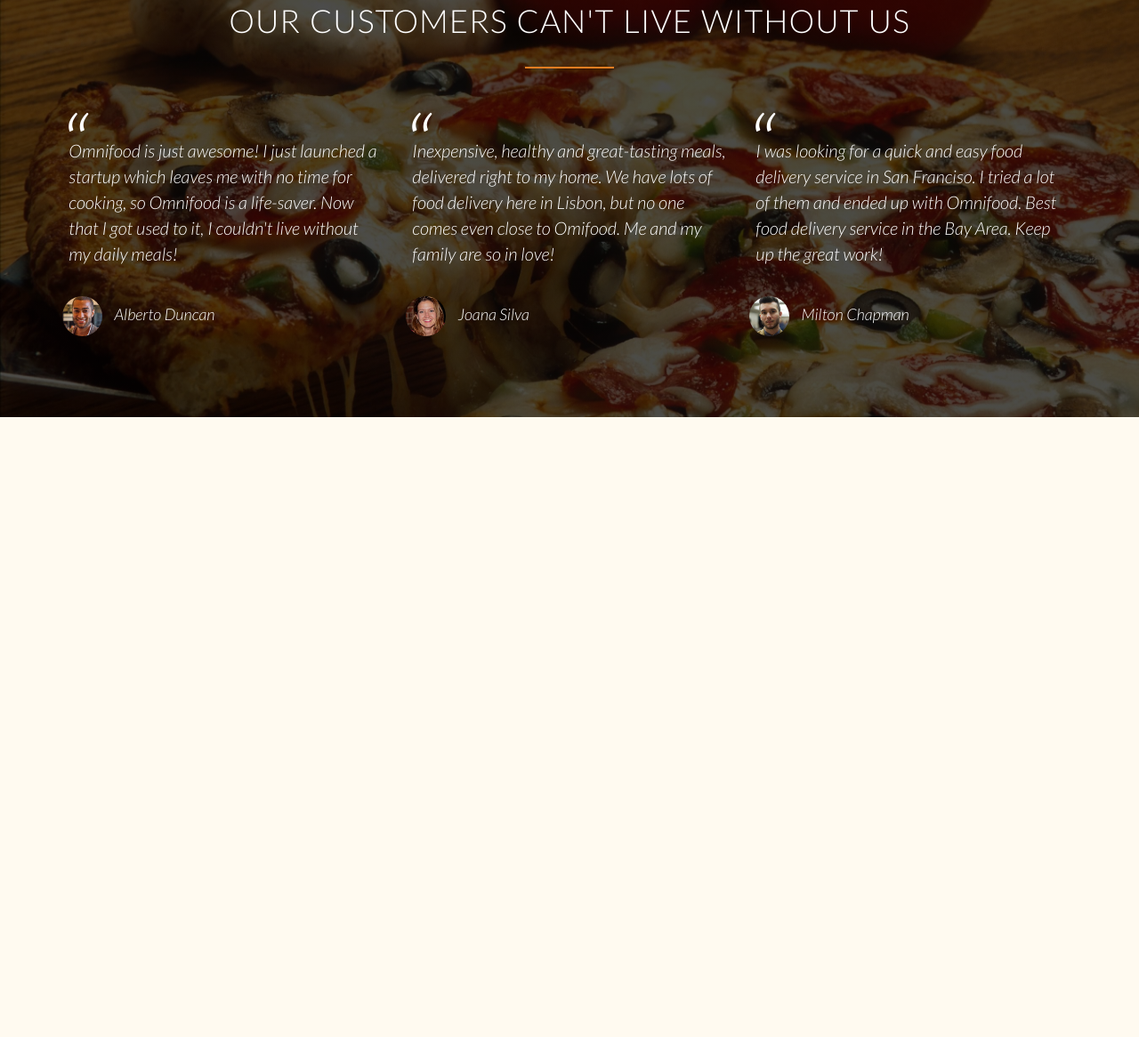
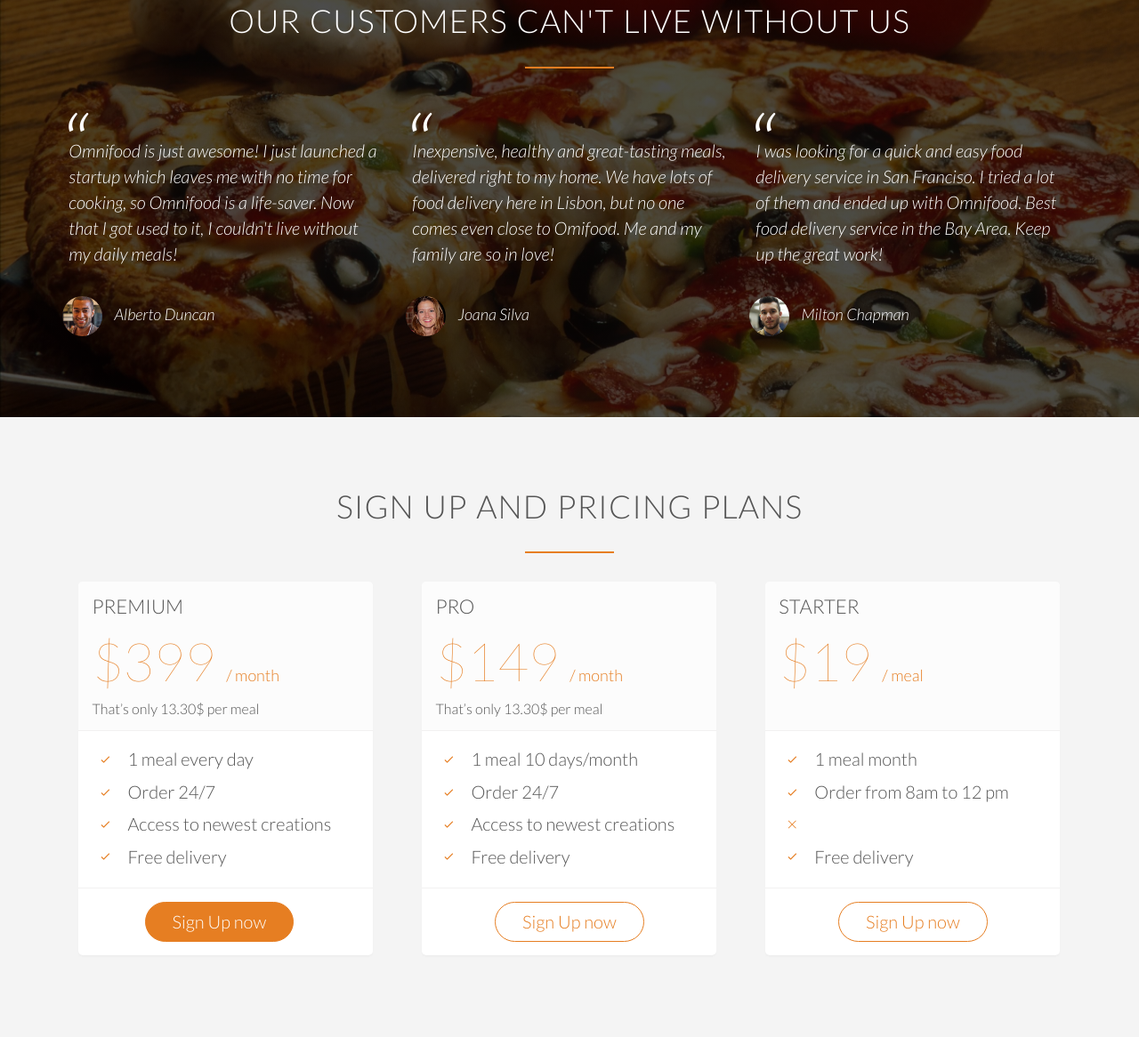
Before and after one commit to pratyushharsh/webtemplate1, a plain HTML site: page index.html in a window 1280 px wide. Shown: the part 3390-4556 px from the top of the page at 89% size. Before the commit the page ends 3859 px from the top, so only its background shows below. Drawn offline with Linux system fonts and the light colour scheme; files whose address does not match are found by name.

Commit message:
added the plans of the company

```diff
--- a/Resources/css/style.css
+++ b/Resources/css/style.css
@@ -257,6 +257,10 @@ header {
     background-color: #f4f4f4;
 }
 
+.section-steps div a {
+    border: none;
+}
+
 .step-box:first-child {
     text-align: right;
     padding-right: 3%;
@@ -369,3 +373,59 @@ cite img {
     margin-right: 10px;
     vertical-align: middle;
 }
+
+/*-------SIGN UP SECTION------*/
+
+.section-plan {
+    background-color: #f4f4f4;
+}
+
+.plan-box {
+    background-color: #fff;
+    border-radius: 5px;
+    width: 90%;
+    margin: 0 auto;
+/*    x y blur color*/
+    box-shadow: 0 2px 2px #efefef;
+}
+
+.plan-box div {
+    padding: 15px;
+    border-bottom: 1px solid #f2f1f1;
+}
+
+.plan-box div:first-child {
+    background-color: #fcfcfc;
+    border-top-left-radius: 5px;
+    border-top-right-radius: 5px;
+}
+
+.plan-box div:last-child {
+    text-align: center;
+    border: none;
+}
+
+.plan-price {
+    font-size: 300%;
+    margin-bottom: 10px;
+    font-weight: 100;
+    color: #e67e22;
+}
+
+.plan-price span {
+    font-size: 30%;
+    font-weight: 300;
+}
+
+
+.plan-price-meal {
+    font-size: 80%;
+}
+
+.plan-box ul {
+    list-style: none;
+}
+
+.plan-box ul li {
+    padding: 5px 0;
+}
--- a/index.html
+++ b/index.html
@@ -236,5 +236,82 @@
                 </div>
             </div>
         </section>
+
+        <section class="section-plan">
+            <div class="row">
+                <h2>Sign up and pricing plans</h2>
+            </div>
+
+            <div class="row">
+                <div class="col span-1-of-3">
+                    <div class="plan-box">
+                        <div>
+                            <h3>Premium</h3>
+                            <p class="plan-price">$399 <span>/ month</span></p>
+                            <p class="plan-price-meal">That’s only 13.30$ per meal</p>
+                        </div>
+
+                        <div>
+                            <ul>
+                                <li><i class="ion-ios-checkmark-empty icon-small"></i>1 meal every day</li>
+                                <li><i class="ion-ios-checkmark-empty icon-small"></i>Order 24/7</li>
+                                <li><i class="ion-ios-checkmark-empty icon-small"></i>Access to newest creations</li>
+                                <li><i class="ion-ios-checkmark-empty icon-small"></i>Free delivery</li>
+                            </ul>
+                        </div>
+
+                        <div>
+                            <a href="#" class="btn btn-full">Sign Up now</a>
+                        </div>
+                    </div>
+                </div>
+
+                <div class="col span-1-of-3">
+                    <div class="plan-box">
+                        <div>
+                            <h3>Pro</h3>
+                            <p class="plan-price">$149 <span>/ month</span></p>
+                            <p class="plan-price-meal">That’s only 13.30$ per meal</p>
+                        </div>
+
+                        <div>
+                            <ul>
+                                <li><i class="ion-ios-checkmark-empty icon-small"></i>1 meal 10 days/month</li>
+                                <li><i class="ion-ios-checkmark-empty icon-small"></i>Order 24/7</li>
+                                <li><i class="ion-ios-checkmark-empty icon-small"></i>Access to newest creations</li>
+                                <li><i class="ion-ios-checkmark-empty icon-small"></i>Free delivery</li>
+                            </ul>
+                        </div>
+
+                        <div>
+                            <a href="#" class="btn btn-ghost">Sign Up now</a>
+                        </div>
+                    </div>
+                </div>
+
+                <div class="col span-1-of-3">
+                    <div class="plan-box">
+                        <div>
+                            <h3>Starter</h3>
+                            <p class="plan-price">$19 <span>/ meal</span></p>
+                            <p class="plan-price-meal">&nbsp;</p>
+                        </div>
+
+                        <div>
+                            <ul>
+                                <li><i class="ion-ios-checkmark-empty icon-small"></i>1 meal month</li>
+                                <li><i class="ion-ios-checkmark-empty icon-small"></i>Order from 8am to 12 pm</li>
+                                <li><i class="ion-ios-close-empty icon-small"></i></li>
+                                <li><i class="ion-ios-checkmark-empty icon-small"></i>Free delivery</li>
+                            </ul>
+                        </div>
+
+                        <div>
+                            <a href="#" class="btn btn-ghost">Sign Up now</a>
+                        </div>
+                    </div>
+                </div>
+            </div>
+        </section>
     </body>
 </html>
```
